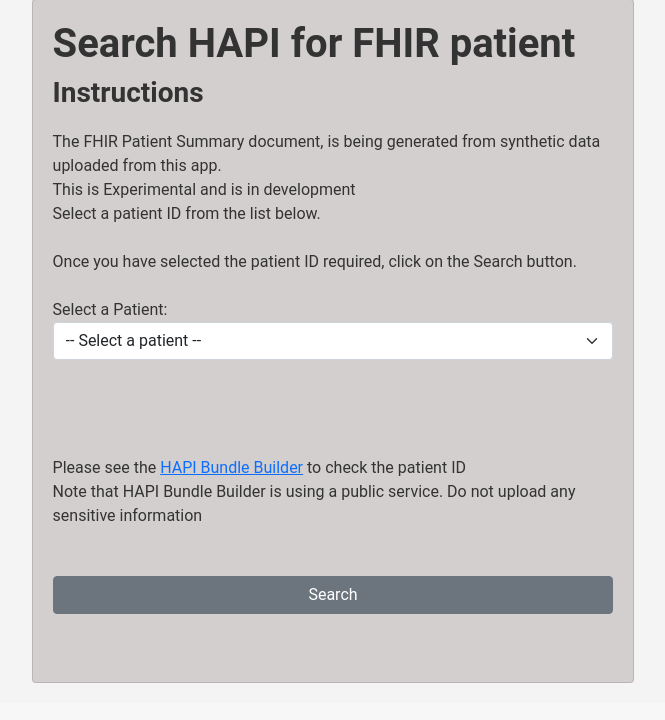
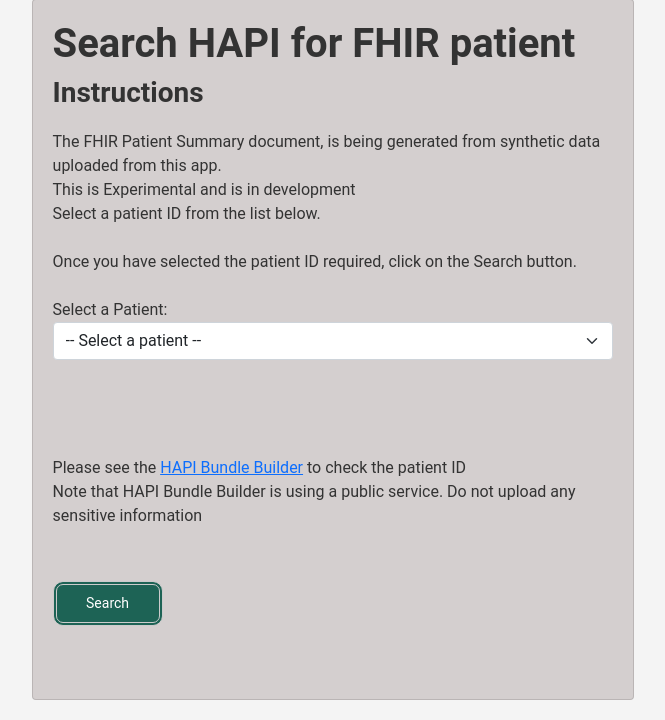
Before and after one commit to ddeveloper72/fhir-patient-summary, a Flask app: template templates/fhir_patient_list.html in a window 1280 px wide. Shown: the part 137-857 px from the top of the page, without its empty margins (307-972 px from the left). Before the commit the page ends 820 px from the top, so only its background shows below. Run offline with Flask 3, Linux system fonts and the light colour scheme; the template is opened without the code that fills it, so the values that code supplies are empty.

Commit message:
Update search button class for consistency in FHIR patient list template

```diff
--- a/templates/fhir_patient_list.html
+++ b/templates/fhir_patient_list.html
@@ -30,7 +30,7 @@
                         Builder</a> to check the patient ID</P>
                 <p>Note that HAPI Bundle Builder is using a public service. Do not upload any sensitive information</p>
                 <br><br>
-                <button type="submit" class="btn btn-secondary">Search</button>
+                <button type="submit" class="button">Search</button>
                 <br><br>
             </form>
             <script>
```
